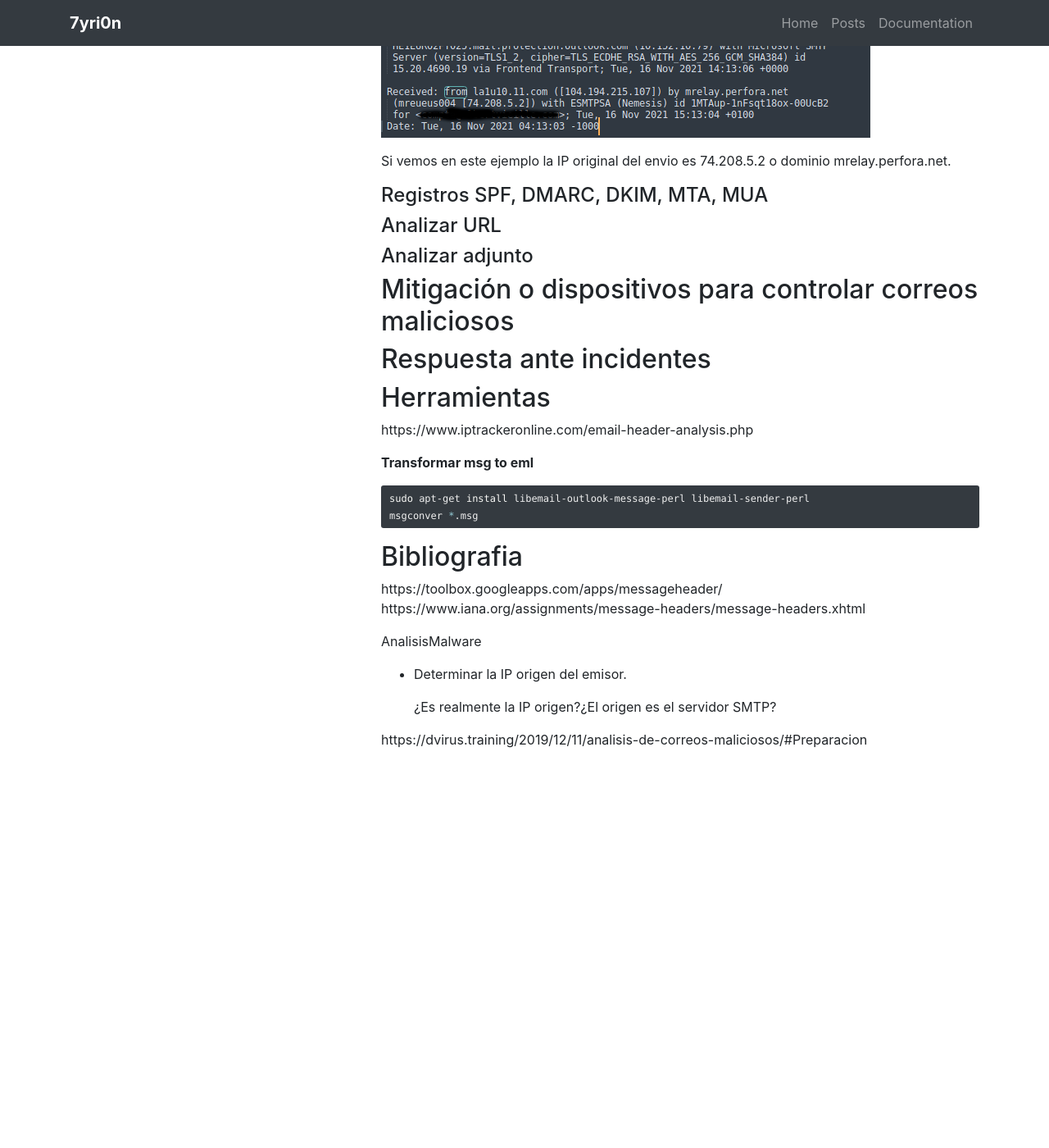
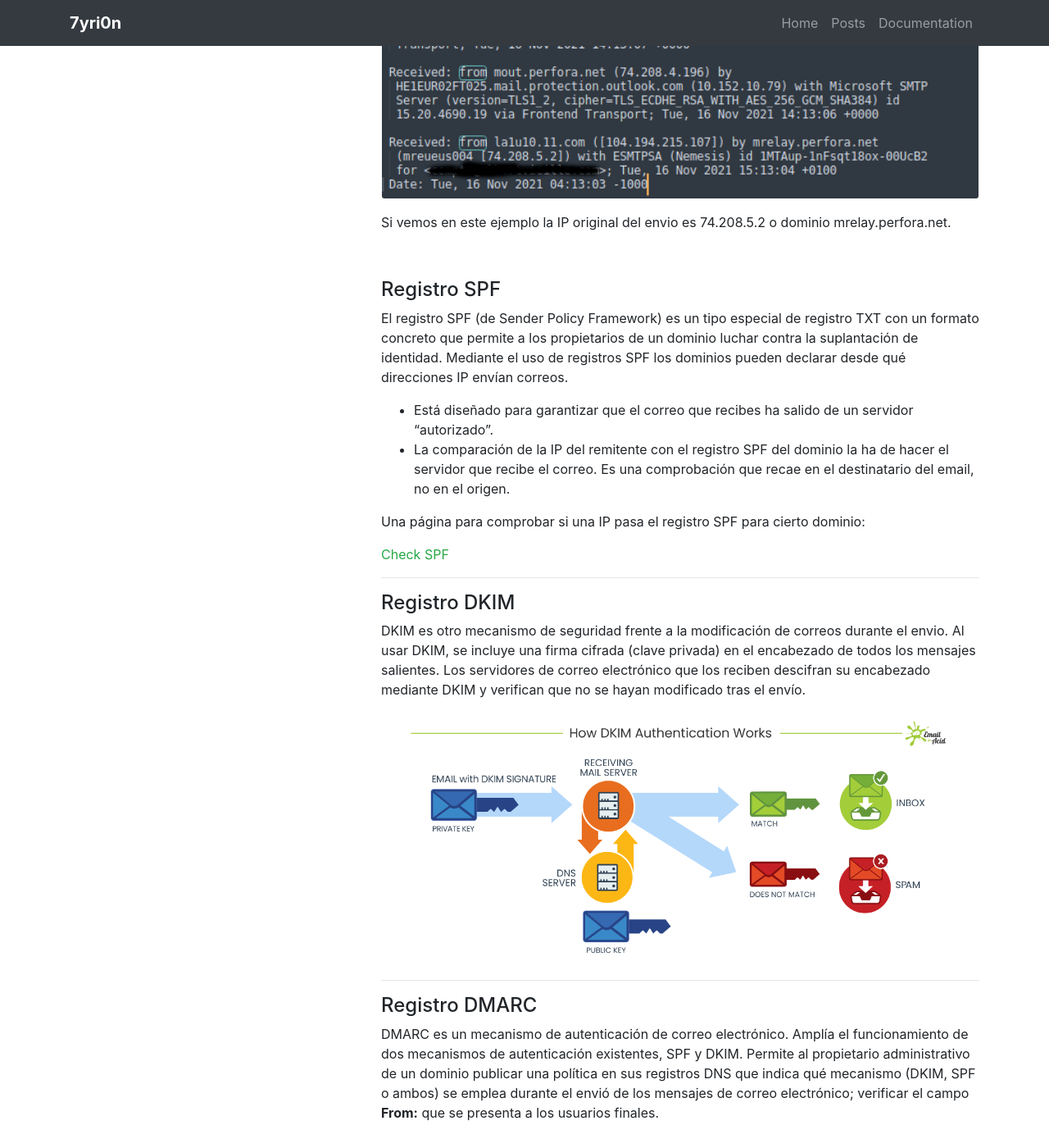
Before and after one commit to 7yri0n/7yri0n.github.io, a Jekyll site: the page built from analisisAlertas/index/analisis_correo.md, in a window 1280 px wide and 1400 px high, scrolled down 2335 px. Shown: the whole window at 82% size. Built offline with Jekyll 4.4.1, drawn with Linux system fonts in a browser that asks for light colours; before the commit the page ends 3289 px from its top, so only the background shows below that; some of the changed text lies outside the part shown.

Commit message:
Modificiones Documentation > Análisis de correo

````diff
--- a/analisisAlertas/index/analisis_correo.md
+++ b/analisisAlertas/index/analisis_correo.md
@@ -3,6 +3,8 @@ title: Análisis de correo maliciosos
 ---
 
 A continuación, se describen unos pasos para analizar un incidente relacionado con correos siguiendo una metodologia.
+
+<hr>
 
 ## Clasificación de correo
 
@@ -26,6 +28,8 @@ Para empezar es necesario clasificar el correo reportado, si se trata de un corr
 5. Legítimo o Falso positivo:
 	- Correo sospechoso que ha sido considerado malicioso al principio y después del análisis es legítimo.
 
+<hr>
+
 ## Análisis general de correo
 
 Una vez tengamos identificado el tipo de correo a analizar, es recomendable hacerse las siguientes preguntas y conseguir sus respuestas para conocer el alcance del incidente.
@@ -36,6 +40,7 @@ Una vez tengamos identificado el tipo de correo a analizar, es recomendable hace
 - ¿Contenido del email?¿URLs, archivos maliciosos, motivo del correo?
 - ¿El emisor de correo es una suplantación de identidad?
 
+<hr>
 
 ## Análisis específico de correo
 
@@ -56,23 +61,102 @@ De las cabeceras de un correo, podemos obtener toda la información posible, per
 	3. with: El servicio utilizado para el envió (ESMTP o Microsoft SMTP)
 	4. for: Correo al que va dirigido o destinatario final.
 
-![Ejemplo Received](/theme/img/imagenesDocumentation/received.png)
+<div class="card mb-3">
+    <center>
+            <img class="card-img" src="/theme/img/imagenesDocumentation/received.png"/>
+    </center>
+</div>
 
 Si vemos en este ejemplo la IP original del envio es 74.208.5.2 o dominio mrelay.perfora.net.
 
-#### Registros SPF, DMARC, DKIM, MTA, MUA
+<br>
 
-#### Analizar URL
+#### Registro SPF
 
-#### Analizar adjunto
+El registro SPF (de Sender Policy Framework) es un tipo especial de registro TXT con un formato concreto que permite a los propietarios de un dominio luchar contra la suplantación de identidad. Mediante el uso de registros SPF los dominios pueden declarar desde qué direcciones IP envían correos.
 
-## Mitigación o dispositivos para controlar correos maliciosos
+- Está diseñado para garantizar que el correo que recibes ha salido de un servidor "autorizado".
+- La comparación de la IP del remitente con el registro SPF del dominio la ha de hacer el servidor que recibe el correo. Es una comprobación que recae en el destinatario del email, no en el origen.
 
-## Respuesta ante incidentes
+Una página para comprobar si una IP pasa el registro SPF para cierto dominio:
+
+[Check SPF](https://www.spf-record.de/spf-lookup)
+
+<hr>
+
+#### Registro DKIM
+
+DKIM es otro mecanismo de seguridad frente a la modificación de correos durante el envio. Al usar DKIM, se incluye una firma cifrada (clave privada) en el encabezado de todos los mensajes salientes. Los servidores de correo electrónico que los reciben descifran su encabezado mediante DKIM y verifican que no se hayan modificado tras el envío.
+
+<div class="card mb-3">
+    <center>
+            <img class="card-img" src="/theme/img/imagenesDocumentation/dkim.png" title="Funcionamiento DKIM"/>
+    </center>
+</div>
+
+<hr>
+
+#### Registro DMARC
+
+DMARC es un mecanismo de autenticación de correo electrónico. Amplía el funcionamiento de dos mecanismos de autenticación existentes, SPF y DKIM. Permite al propietario administrativo de un dominio publicar una política en sus registros DNS que indica qué mecanismo (DKIM, SPF o ambos) se emplea durante el envió de los mensajes de correo electrónico; verificar el campo **From:** que se presenta a los usuarios finales.
+
+<div class="card mb-3">
+    <center>
+            <img class="card-img" src="/theme/img/imagenesDocumentation/dmarc.png" title="Funcionamiento DMARC"/>
+    </center>
+</div>
+
+
+## Respuesta ante incidentes (Playbook)
+
+<hr>
+
+1. **Determinar el alcance del incidente**
+	- ¿Correo enviado a un único usuario o múltiples usuarios?.
+	- Determinar posibles variaciones del correo. Ejemplo:
+		- Mismo asunto con diferentes nombres/dominio/IP
+		- Mismos adjuntos con diferentes nombres/dominio/IP
+	- Determinar que correos fueron puestos en cuarentena y cuales entregados.
+	- Acciones realizadas por los usuarios contra las cuentas sospechosas (Contestaciones, descarga de adjuntos, visita a las páginas/URLs adjuntas)
+	- Buscar si se trata de una campaña correo conocida.
+
+2. **Analizar el mensaje**
+	- Análisis de IP origen, dominio y emisor.
+	- Análisis de registros SPF y DKIM.
+	- Análisis de cabeceras.
+	- Analizar todos los adjuntos que puede contener el mensaje:
+		- URLs:
+			- Análisis en [Virus Total](https://www.virustotal.com/gui/home/upload), [Hydrib Analysis](https://www.hybrid-analysis.com/), [Joe Sandbox](https://www.joesandbox.com/)
+			- **Metodologia de análisis de páginas profundo**
+		- Adjuntos:
+			- Análizar hash y extensión
+			- En caso de tener muestra, proceder a un **análisis más profundo**.
+
+3. **Determinar el impacto**
+	- Exfiltración de datos (datos sensibles, cuentas, contraseñas)
+	- Posibles equipos infectados.
+	- Indisponibilidad de servicio
+
+
+4. **Mitigación y remediaciones**
+	- Cuentas afectadas:
+		- Cambiar contraseñas de las cuentas afectadas.
+		- Reducir el acceso de la cuenta a servicios criticos hasta que la investigación se complete.
+		- Reforzar la autenticación multi-factor (MFA)
+	- Bloquear actividad basadas en IOC:
+		- Bloquear dominio (URLs o dominio del emisor) en firewall, antispam, proxies
+		- Otros posibles bloqueos cuando hay muchas variaciones de correo es según su asunto, mensajes que aparezcan en el cuerpo,...
+	- Avisar a los usuarios afectados que eliminen el correo y preguntar posibles acciones contra el correo no capturadas o monitorizadas.
+	- Escanear los equipos afectados con herramientas antimalware.
+	- Monitorizar IOCs en dispositivos de red durante varias semanas (Posible APT instalada)
 
 ## Herramientas
 
-https://www.iptrackeronline.com/email-header-analysis.php
+<hr>
+
+[**Email Header Analysis**](https://www.iptrackeronline.com/email-header-analysis.php)
+
+<hr>
 
 **Transformar msg to eml**
 
@@ -81,27 +165,19 @@ sudo apt-get install libemail-outlook-message-perl libemail-sender-perl
 msgconver *.msg
 ```
 
+<hr>
+
+**Extraer los adjuntos de un .eml**
+
+```bash
+sudo apt-get install mpack
+munpack 1.eml
+```
+
 ## Bibliografia
 
-https://toolbox.googleapps.com/apps/messageheader/
-https://www.iana.org/assignments/message-headers/message-headers.xhtml
-
-
-AnalisisMalware
-
-
-
-
-
-
-- Determinar la IP origen del emisor.
-
-	¿Es realmente la IP origen?¿El origen es el servidor SMTP?
-
-
-
-
-
-
-
-https://dvirus.training/2019/12/11/analisis-de-correos-maliciosos/#Preparacion
+[Bibliografia 1](https://github.com/counteractive/incident-response-plan-template/blob/master/playbooks/playbook-phishing.md) <br>
+[Bibliografia 2](https://toolbox.googleapps.com/apps/messageheader/) <br>
+[Bibliografia 3](https://www.iana.org/assignments/message-headers/message-headers.xhtml) <br>
+[Bibliografia 4](https://raiolanetworks.es/blog/registro-spf/#que_es_un_registro_spf) <br>
+[Bibliografia 5](https://dvirus.training/2019/12/11/analisis-de-correos-maliciosos/#Preparacion) <br>
````
Also changed, not shown: monitorizacion/elk_stack.md (added, +30 -0 lines), theme/img/imagenesDocumentation/dkim.png (added), theme/img/imagenesDocumentation/dmarc.png (added).
